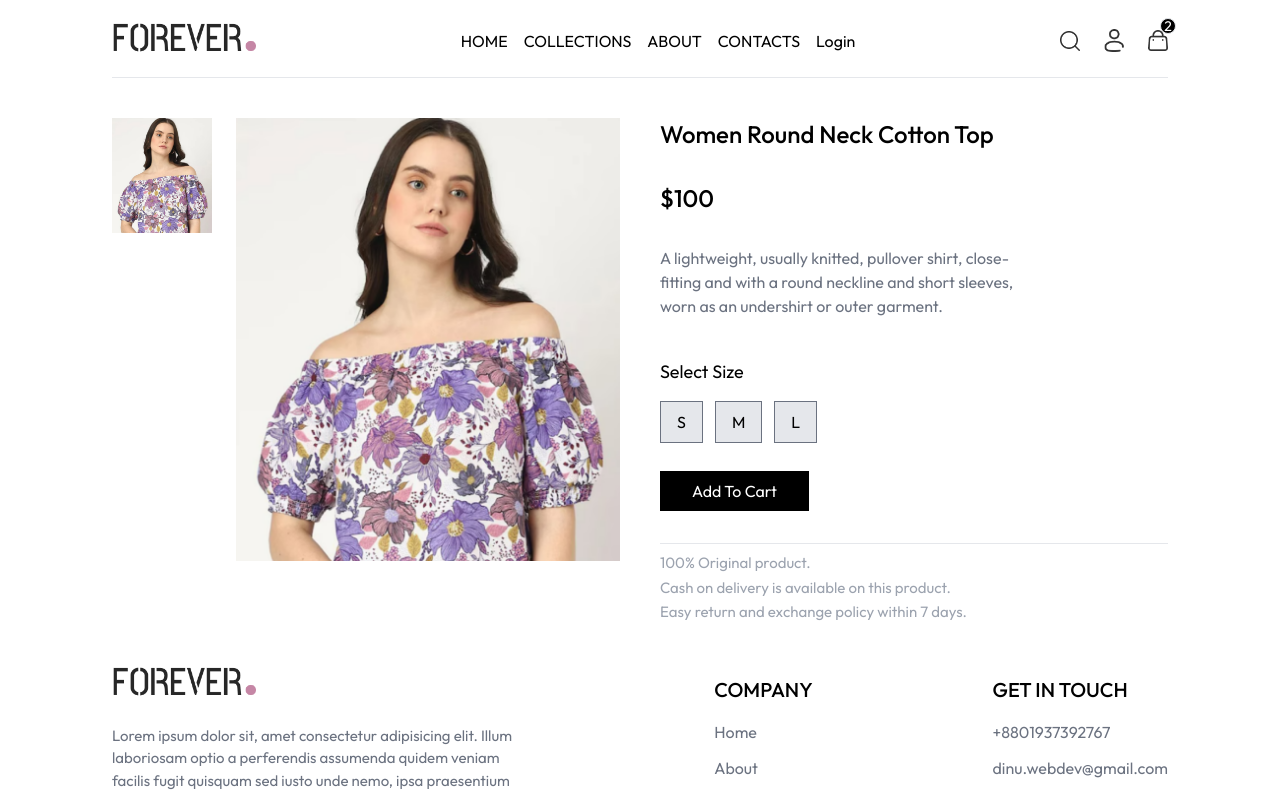
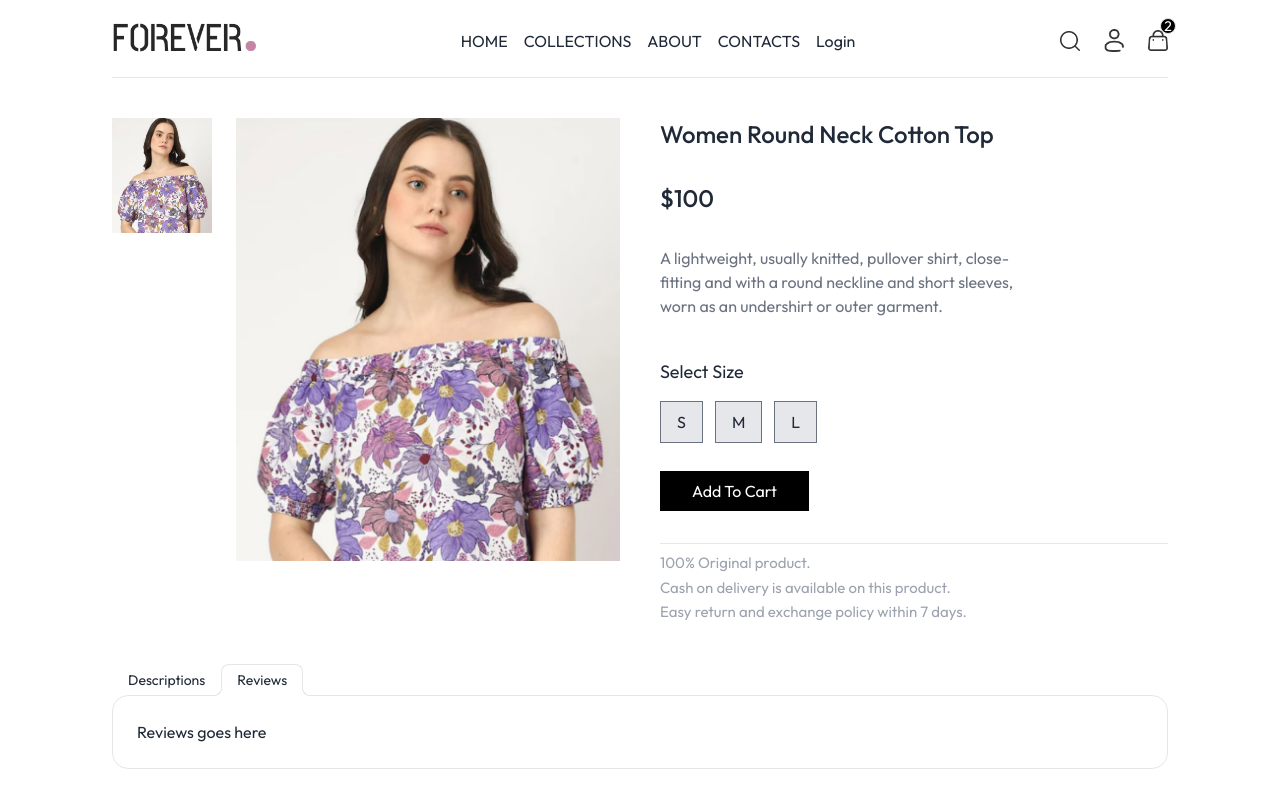
Before and after one commit to Dinobondhu-shill/ForeverFlex, a React (Vite) app in the folder frontend/: page /product/aaaaa in a window 1280 px wide. Shown: the top 795 px of the page. Built offline with nearby package versions, Linux system fonts and the light colour scheme; no server answers.

Commit message:
tabs added

```diff
--- a/frontend/package.json
+++ b/frontend/package.json
@@ -24,6 +24,7 @@
     "@types/react-dom": "^18.3.1",
     "@vitejs/plugin-react": "^4.3.3",
     "autoprefixer": "^10.4.20",
+    "daisyui": "^4.12.14",
     "eslint": "^9.13.0",
     "eslint-plugin-react": "^7.37.1",
     "eslint-plugin-react-hooks": "^5.0.0",
--- a/frontend/src/Pages/Collection/ProductDetails.jsx
+++ b/frontend/src/Pages/Collection/ProductDetails.jsx
@@ -24,7 +24,8 @@ useEffect(()=>{
 },[product])
 
   return (
-    <div className='flex flex-col md:flex-row gap-10 my-5 md:my-10 w-full'>
+    <div>
+      <div className='flex flex-col md:flex-row gap-10 my-5 md:my-10 w-full'>
       <div className='flex flex-col-reverse md:flex-row gap-6 w-full md:w-1/2'>
         <div className='flex flex-row md:flex-col gap-3 w-1/5'>
           {
@@ -61,6 +62,28 @@ useEffect(()=>{
           </div>
       </div>
     </div>
+    {/* Tabs data */}
+    <div role="tablist" className="tabs tabs-lifted my-10">
+  <input type="radio" name="my_tabs_2" role="tab" className="tab" aria-label="Descriptions" />
+  <div role="tabpanel" className="tab-content text-[14px] border-base-300 text-gray-500 rounded-box p-6">
+  An e-commerce website is an online platform that facilitates the buying and selling of products or services over the internet. It serves as a virtual marketplace where businesses and individuals can showcase their products, interact with customers, and conduct transactions without the need for a physical presence. E-commerce websites have gained immense popularity due to their convenience, accessibility, and the global reach they offer. <br />
+  <br />
+
+E-commerce websites typically display products or services along with detailed descriptions, images, prices, and any available variations (e.g., sizes, colors). Each product usually has its own dedicated page with relevant information.
+  </div>
+
+  <input
+    type="radio"
+    name="my_tabs_2"
+    role="tab"
+    className="tab"
+    aria-label="Reviews"
+    defaultChecked />
+  <div role="tabpanel" className="tab-content bg-base-100 border-base-300 rounded-box p-6">
+    Reviews goes here
+  </div>
+</div>
+    </div>
   );
 };
 
--- a/frontend/tailwind.config.js
+++ b/frontend/tailwind.config.js
@@ -4,5 +4,7 @@ export default {
     "./index.html",
     "./src/**/*.{js,ts,jsx,tsx}",
   ],
-  plugins: [],
+  plugins: [
+    require('daisyui'),
+  ],
 }
```
Also changed, not shown: 1 other file (tests, documents, lock files or other folders).
